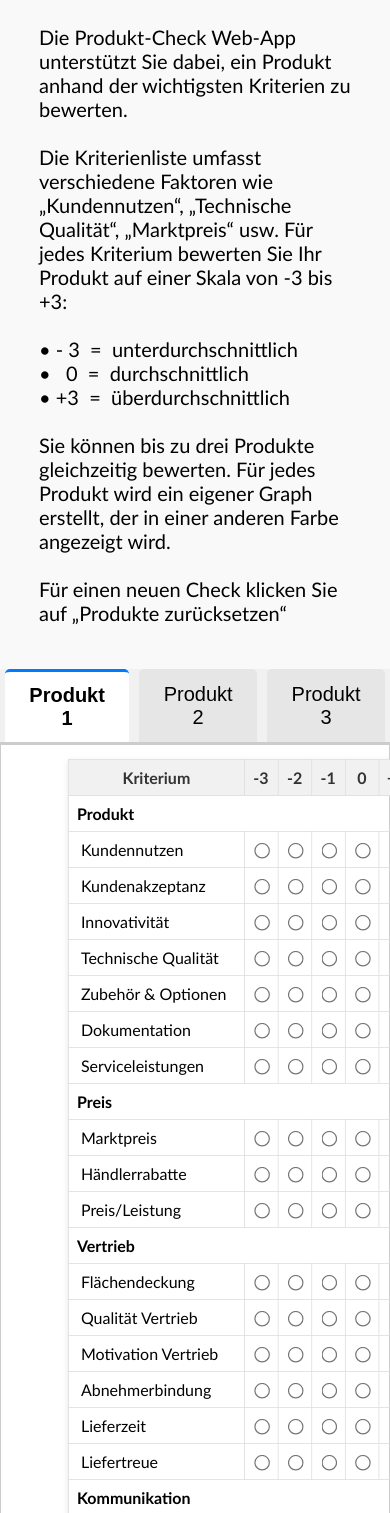
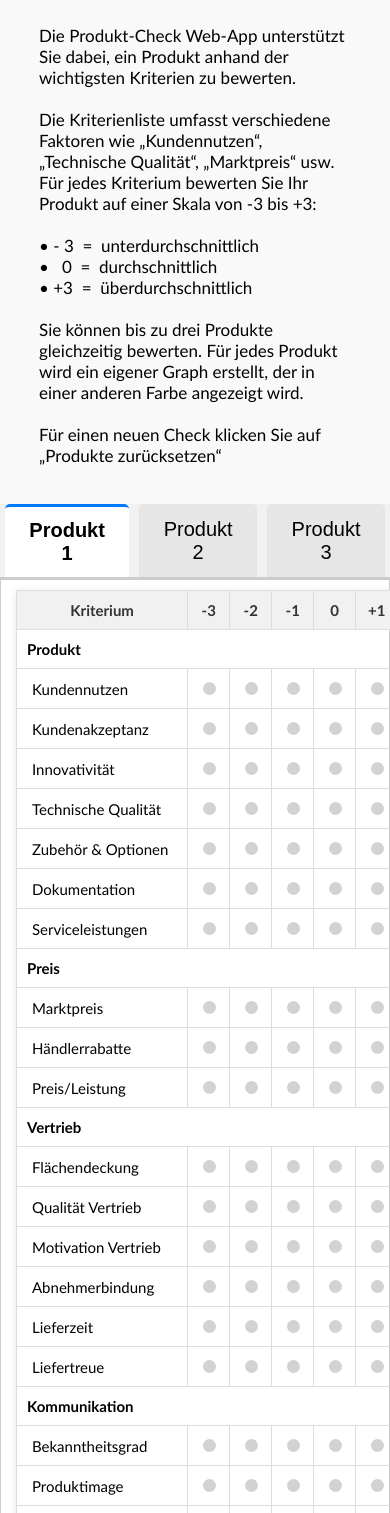
Before and after one commit to MarvinMoosmann/product-check, a plain HTML site: page src/index.html in a window 390 px wide. Shown: the part 178-1691 px from the top of the page. Drawn offline with Linux system fonts and the light colour scheme.

Commit message:
first commit

```diff
--- a/src/css/style.css
+++ b/src/css/style.css
@@ -1,6 +1,18 @@
-input[type="radio"] {
-    -ms-transform: scale(1.5);
-    transform: scale(1.5);
+input[type='radio'] {
+    width: 20px; /* Größer */
+    height: 20px;
+    cursor: pointer; /* Zeiger ändern */
+    border: 2px solid Produktfarbe1; /* Rahmen */
+    appearance: none; /* Native Darstellung entfernen */
+    border-radius: 50%; /* Runde Form */
+    background-color: #d1d3d1; /* Standardfarbe */
+    transition: background-color 0.3s ease, transform 0.2s ease;
+}
+
+input[type='radio']:checked {
+    background-color: teal; /* Farbe bei Auswahl */
+    transform: scale(1.2); /* Leicht vergrößern bei Auswahl */
+    border-color: white; /* Randfarbe ändern */
 }
 
 
@@ -13,18 +25,21 @@ body {
     justify-content: center;
     align-items: center;
     margin-inline: auto;
+
 }
 
 h2 {
-    text-align: right;
+    text-align: center;
     font-size: 50px;
 }
 
 p {
     margin-inline: auto;
-    max-width: 50%;
+    width: 50%;
     font-size: 20px;
+    text-align: justify;
 }
+
 
 /* Tabs styling */
 .tab {
@@ -99,7 +114,6 @@ th {
     padding-left: 15px;
 }
 
-/* Delete button styling */
 .delete-btn {
     color: white;
     background-color: #d9534f;
@@ -118,40 +132,48 @@ th {
 
 /* Responsive adjustments  */
 @media (max-width: 768px) {
+    input[type='radio'] {
+        width: 13px; /* Größer */
+        height: 13px;
+        cursor: pointer; /* Zeiger ändern */
+        border: 2px solid Produktfarbe1; /* Rahmen */
+        appearance: none; /* Native Darstellung entfernen */
+        border-radius: 50%; /* Runde Form */
+        background-color: #d1d3d1; /* Standardfarbe */
+        transition: background-color 0.3s ease, transform 0.2s ease;
+    }
+
     .graph {
+        min-width: 90%;
+    }
+
+    table {
+        width: 90%;
+        margin-inline: auto;
+        scale: auto;
+    }
+
+    th, td {
+        border: 1px solid #ddd;
+        padding: 10px;
+        text-align: center;
+        font-size: 15px;
+    }
+
+    p {
         min-width: 80%;
+        text-align: left;
+        font-size: 17px;
     }
-    table {
-        width: 50%;
-        margin-top: -140px;
-        margin-bottom: -130px;
-        scale: 0.8;
-    }
-    p {
-        max-width: 80%;
-    }
-}
 
-@viewport {
-    .graph {
-        min-width: 80%;
-    }
-    table {
-        width: 50%;
-        margin-top: -140px;
-        margin-bottom: -130px;
-        scale: 0.8;
-    }
-    p {
-        max-width: 80%;
-    }
+
 }
 
 
 .graph {
     margin-inline: auto;
     display: flex;
-    max-width: 40%;
+    max-width: 50%;
 }
 
 canvas {
--- a/src/index.html
+++ b/src/index.html
@@ -2,7 +2,7 @@
 <html lang="de">
 <head>
     <meta charset="UTF-8">
-    <meta name="viewport" content="width=device-width, initial-scale=1">
+    <meta name="viewport" content="width=device-width, initial-scale=1.0, user-scalable=no">
     <link href="css/style.css" type="text/css" rel="stylesheet" media="all">
     <link rel="icon" href="css/icon.ico" sizes=any >
     <title>Produkt-Check</title>
@@ -11,7 +11,7 @@
 
 <h2>Produkte Bewertung</h2>
 
-<p>Die Produkt-Check Web-App unterstützt Sie dabei, ein Produkt anhand der wichtigsten Kriterien zu bewerten.<br><br>
+   <p>Die Produkt-Check Web-App unterstützt Sie dabei, ein Produkt anhand der wichtigsten Kriterien zu bewerten.<br><br>
     Die Kriterienliste umfasst verschiedene Faktoren wie „Kundennutzen“, „Technische Qualität“, „Marktpreis“ usw.
     Für jedes Kriterium bewerten Sie Ihr Produkt auf einer Skala von -3 bis +3:<br><br>
     &#8226;  -&nbsp3 &nbsp=&nbsp unterdurchschnittlich<br>
@@ -20,7 +20,7 @@
     Sie können bis zu drei Produkte gleichzeitig bewerten. Für jedes Produkt wird ein eigener Graph erstellt,
     der in einer anderen Farbe angezeigt wird.<br><br>
     Für einen neuen Check klicken Sie auf „Produkte zurücksetzen“<br><br>
-
+    </p>
 
 <div class="tab">
     <button class="tablinks" onclick="openCity(event, 'Product1')">Produkt 1</button>
@@ -51,8 +51,9 @@
 
 
 <div class="graph">
-    <canvas id="productGraph"></canvas>
+    <canvas id="productGraph" style="max-width: 100%; height: auto;"></canvas>
 </div>
+
 
 
 <button onclick="exportToCSV()" style="display: flex; margin: 20px auto; padding: 10px 20px; font-size: 16px; background-color: #007BFF; color: white; border: none; border-radius: 4px; cursor: pointer;">Exportiere Daten als CSV</button>
```
